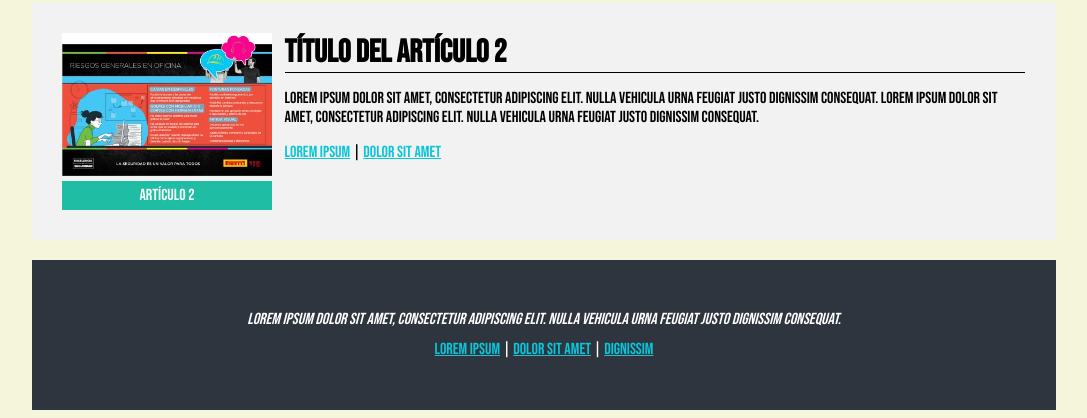
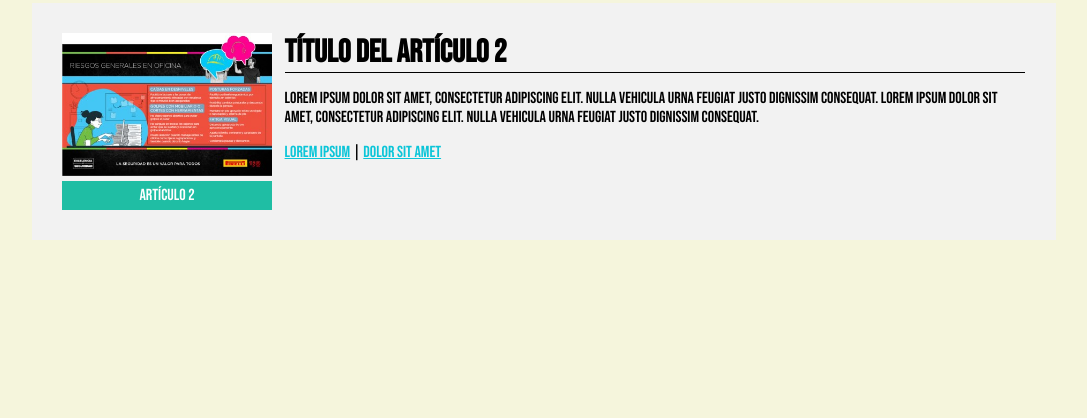
Before and after one commit to Eze323/ezequielirace, a plain HTML site: page index.html in a window 1280 px wide. Shown: the part 782-1200 px from the top of the page, without its empty margins (104-1191 px from the left). After the commit the page ends 1042 px from the top, so only its background shows below. Drawn offline with Linux system fonts and the light colour scheme.

Commit message:
Add files via upload

```diff
--- a/index.html
+++ b/index.html
@@ -24,7 +24,7 @@
 
                 <nav>
                     <ul>
-                        <li class="menu-item"><a href="#"><div>inicio</div></a></li>
+                        <li class="menu-item"><a href="https://eze323.github.io/ezequielirace/index.html"><div>inicio</div></a>
                         <li class="menu-item"><a href="#"><div>nosotros</div></a></li>
                         <li class="menu-item"><a href="https://eze323.github.io/ezequielirace/mapapcs.html"><div>sistema</div></a></li>
                         <li class="menu-item"><a href="#"><div>contacto</div></a></li>
@@ -78,17 +78,7 @@
           </section>
 
 
-<!-- Pié de página -->
 
-            <footer>
-                <address>Lorem ipsum dolor sit amet, consectetur adipiscing elit. Nulla vehicula urna feugiat justo dignissim consequat.</address>
-                <div>
-                    <a href="#">lorem ipsum</a> |
-                    <a href="#">dolor sit amet</a> |
-                    <a href="#">dignissim</a>
-                </div>
-            </footer>
-        </div>
 
 </body>
 </html>
```
Also changed, not shown: mapapcs.html (+3 -3 lines).
